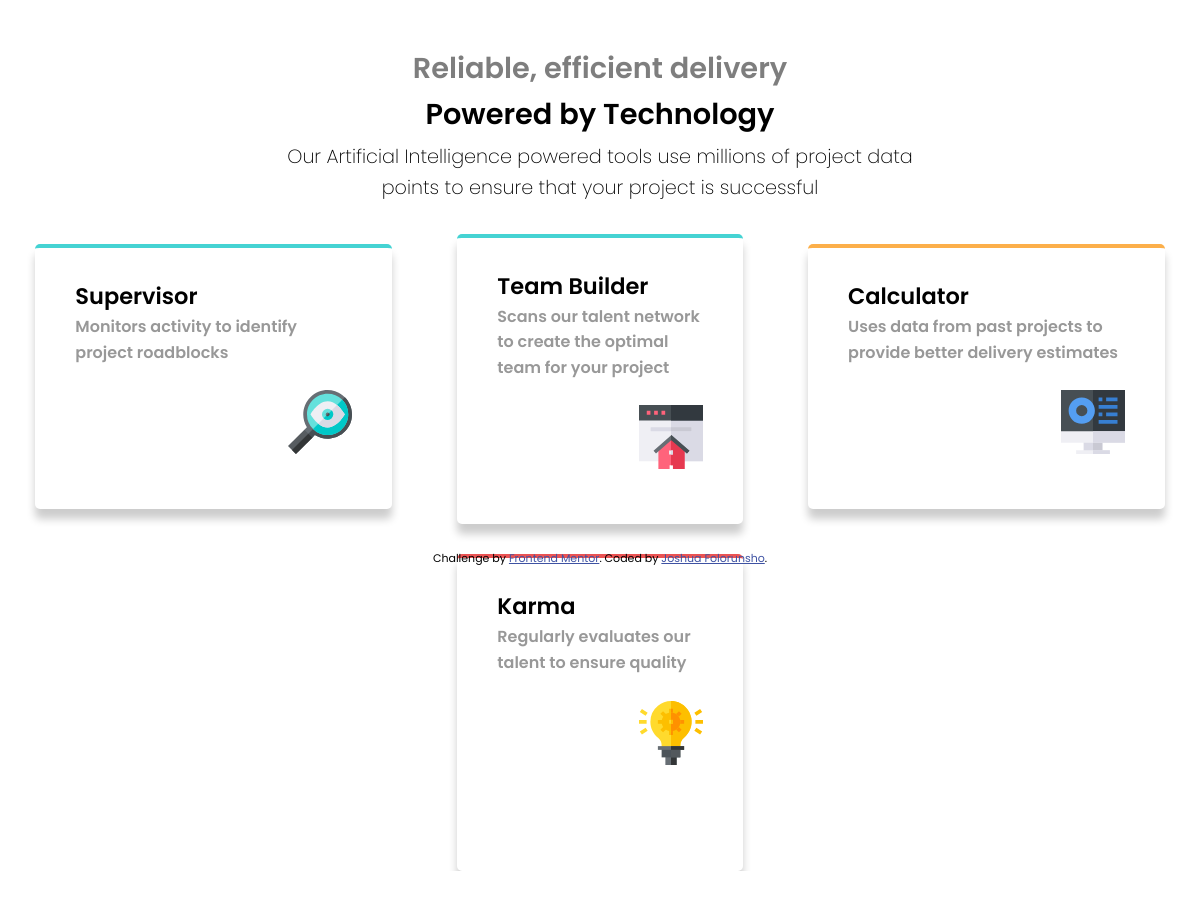
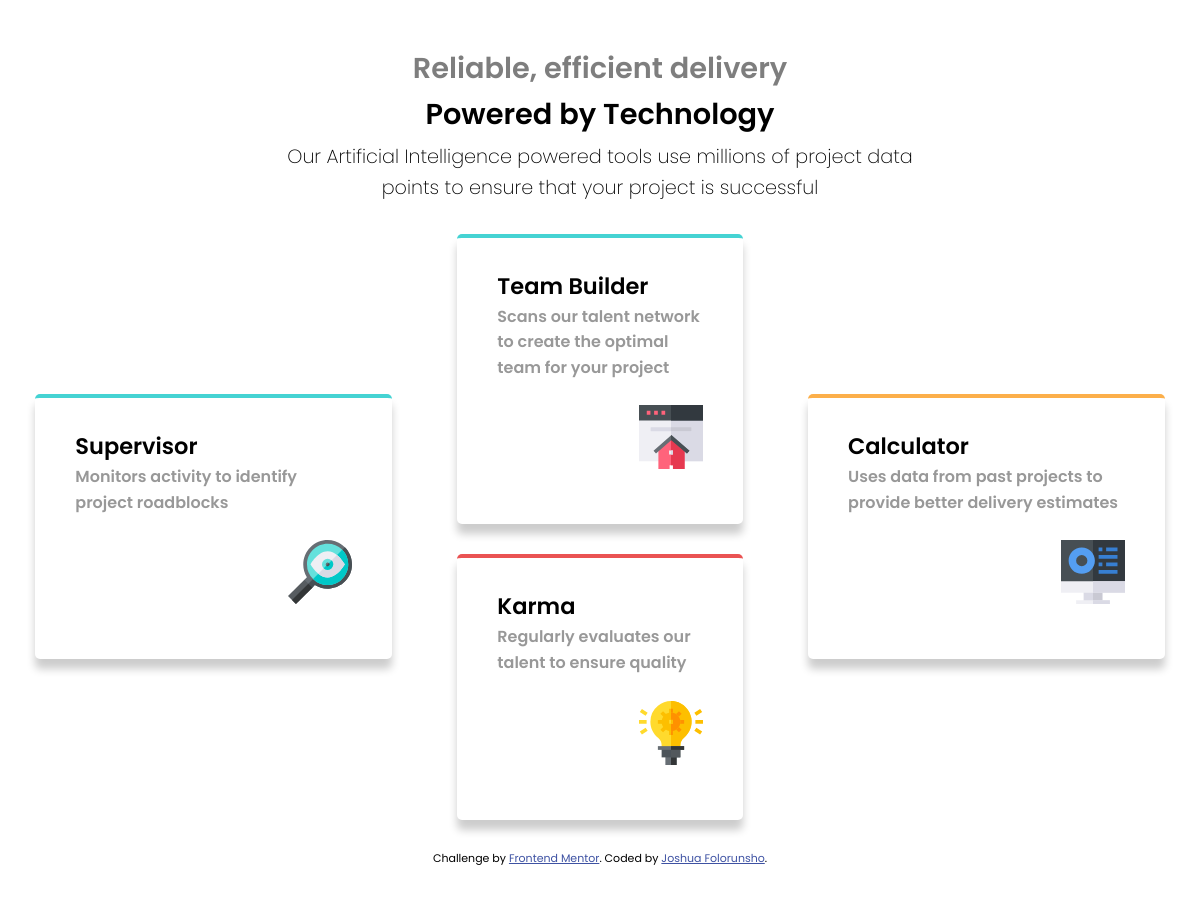
Before and after one commit to Joshuafolorunsho/four-card-feature-section-master, a website: page index.html in a window 1536 px wide. Shown: the whole page, without its empty margins (168-1367 px from the left). Before the commit the page ends 871 px from the top, so only its background shows below. Drawn offline with Linux system fonts and the light colour scheme.

Commit message:
fixed bug

```diff
--- a/sass/main.scss
+++ b/sass/main.scss
@@ -105,10 +105,6 @@ section{
       .first-card, .middle-card, .third-card {
          width: 30% !important;
       }
-
-      :nth-of-type(2){
-         height: 316.4px;
-      }
    }
 
 }
```
Also changed, not shown: css/style.css.
